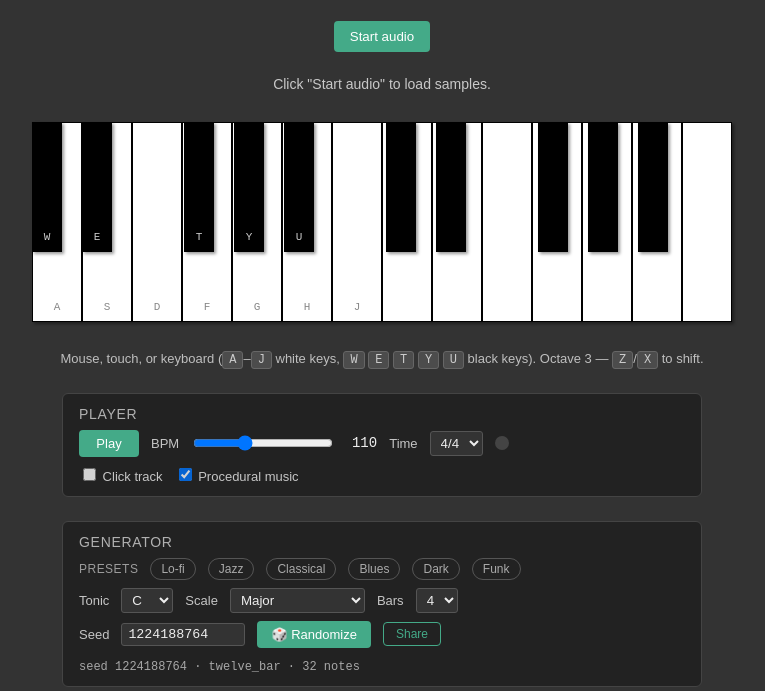
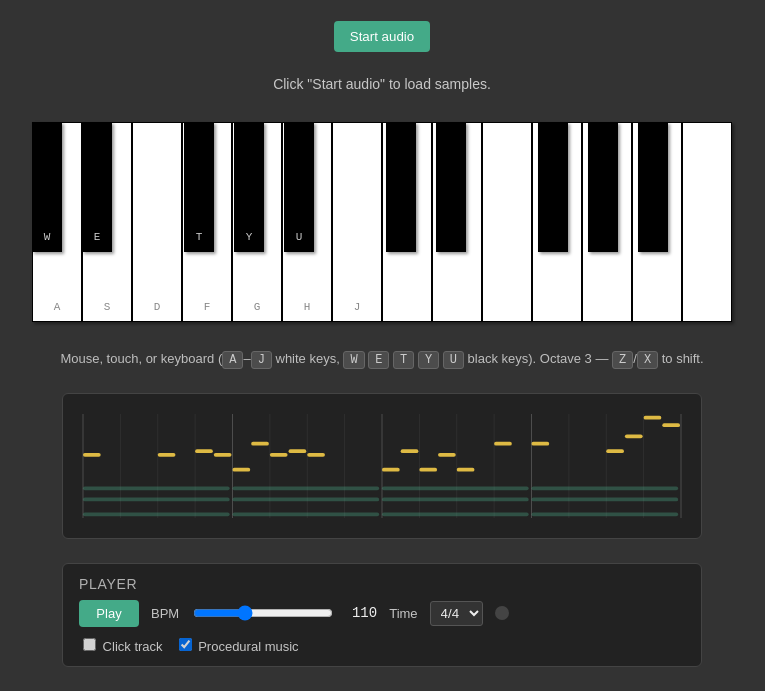
Before and after one commit to chicomcastro/procedural-music-generator-web, a website with bundled scripts: page src/index.html in a window 1280 px wide. Shown: the part 102-793 px from the top of the page, without its empty margins (258-1023 px from the left). Built offline with nearby package versions, Linux system fonts and the light colour scheme.

Commit message:
feat: piano-roll score visualization with playhead
Adds a canvas-based piano roll showing melody notes (yellow) and
chord notes (green) positioned by beat (x) and pitch (y). A white
playhead line tracks the current beat during playback. Renders on
every song change and beat tick; clears on stop.

Co-Authored-By: Claude Opus 4.6 <noreply@anthropic.com>

```diff
--- a/src/index.html
+++ b/src/index.html
@@ -35,6 +35,10 @@
         Mouse, touch, or keyboard (<kbd>A</kbd>–<kbd>J</kbd> white keys, <kbd>W</kbd> <kbd>E</kbd> <kbd>T</kbd> <kbd>Y</kbd> <kbd>U</kbd> black keys).
         Octave <span id="kbd-octave">3</span> &mdash; <kbd>Z</kbd>/<kbd>X</kbd> to shift.
     </p>
+
+    <section id="score-section" aria-label="Score visualization">
+        <canvas id="score-canvas"></canvas>
+    </section>
 
     <section id="metronome" aria-label="Playback controls">
         <h2>Player</h2>
--- a/src/js/main.js
+++ b/src/js/main.js
@@ -10,6 +10,7 @@ import { randomSeed } from './generate/rng.js';
 import { songToMidi } from './export/midi.js';
 import { renderSongToBuffer, audioBufferToWav } from './export/wav.js';
 import { downloadBlob } from './export/download.js';
+import { createScoreCanvas } from './ui/ScoreCanvas.js';
 
 const statusEl = document.getElementById('status');
 const startBtn = document.getElementById('start');
@@ -38,6 +39,8 @@ const clearHistoryBtn = document.getElementById('clear-history');
 const exportMidiBtn = document.getElementById('export-midi');
 const exportWavBtn = document.getElementById('export-wav');
 const exportStatus = document.getElementById('export-status');
+
+const scoreCanvas = createScoreCanvas(document.getElementById('score-canvas'));
 
 const activeVoices = new Map();
 let ready = false;
@@ -177,6 +180,8 @@ function onBeat(beat, when) {
   if (songEnabledInput.checked && currentSong) {
     const beatInSong = beat % currentSong.lengthBeats;
     scheduleSongAtBeat(beatInSong, when);
+    scoreCanvas.setPlayhead(beatInSong);
+    scoreCanvas.render(currentSong);
   }
 }
 
@@ -208,6 +213,7 @@ function regenerateSong({ keepSeed = false } = {}) {
   seedInput.value = String(seed);
   songInfo.textContent = `seed ${seed} · ${currentSong.preset} · ${currentSong.events.length} notes`;
   pushUrlState();
+  scoreCanvas.render(currentSong);
 
   generateBtn.classList.add('flash');
   songInfo.classList.add('flash');
@@ -272,6 +278,8 @@ function stopPlayback() {
     metroBtn.textContent = 'Play';
     metroBtn.classList.remove('playing');
     setTimeout(() => piano.clearAllVisual(), 200);
+    scoreCanvas.setPlayhead(-1);
+    if (currentSong) scoreCanvas.render(currentSong);
   }
 }
 
--- /dev/null
+++ b/src/js/ui/ScoreCanvas.js
@@ -0,0 +1,91 @@
+/** @param {HTMLCanvasElement} canvas */
+export function createScoreCanvas(canvas) {
+  const ctx = canvas.getContext('2d');
+  let playheadBeat = -1;
+
+  function render(song) {
+    if (!song || !song.events.length) {
+      ctx.clearRect(0, 0, canvas.width, canvas.height);
+      return;
+    }
+
+    const dpr = window.devicePixelRatio || 1;
+    const cssW = canvas.clientWidth;
+    const cssH = canvas.clientHeight;
+    canvas.width = cssW * dpr;
+    canvas.height = cssH * dpr;
+    ctx.scale(dpr, dpr);
+
+    ctx.clearRect(0, 0, cssW, cssH);
+
+    const pad = { top: 8, bottom: 8, left: 4, right: 4 };
+    const w = cssW - pad.left - pad.right;
+    const h = cssH - pad.top - pad.bottom;
+
+    const midiValues = song.events.map(e => e.midi);
+    const minMidi = Math.min(...midiValues) - 1;
+    const maxMidi = Math.max(...midiValues) + 1;
+    const midiRange = maxMidi - minMidi || 1;
+
+    const totalBeats = song.lengthBeats;
+    const beatW = w / totalBeats;
+    const noteH = Math.min(h / midiRange, 10);
+
+    function x(beat) { return pad.left + (beat / totalBeats) * w; }
+    function y(midi) { return pad.top + h - ((midi - minMidi) / midiRange) * h - noteH / 2; }
+
+    // beat grid
+    ctx.strokeStyle = 'rgba(255,255,255,0.06)';
+    ctx.lineWidth = 1;
+    for (let b = 0; b <= totalBeats; b++) {
+      const bx = x(b);
+      ctx.beginPath();
+      ctx.moveTo(bx, pad.top);
+      ctx.lineTo(bx, pad.top + h);
+      ctx.stroke();
+    }
+
+    // bar lines
+    ctx.strokeStyle = 'rgba(255,255,255,0.15)';
+    for (let b = 0; b <= totalBeats; b += song.beatsPerBar) {
+      const bx = x(b);
+      ctx.beginPath();
+      ctx.moveTo(bx, pad.top);
+      ctx.lineTo(bx, pad.top + h);
+      ctx.stroke();
+    }
+
+    // notes
+    for (const ev of song.events) {
+      const nx = x(ev.atBeat);
+      const ny = y(ev.midi);
+      const nw = Math.max(beatW * ev.durationBeats - 1, 2);
+
+      if (ev.type === 'chord') {
+        ctx.fillStyle = 'rgba(74, 170, 136, 0.35)';
+      } else {
+        ctx.fillStyle = 'rgba(255, 213, 74, 0.85)';
+      }
+      ctx.beginPath();
+      ctx.roundRect(nx, ny, nw, noteH, 2);
+      ctx.fill();
+    }
+
+    // playhead
+    if (playheadBeat >= 0 && playheadBeat < totalBeats) {
+      const px = x(playheadBeat);
+      ctx.strokeStyle = 'rgba(255, 255, 255, 0.6)';
+      ctx.lineWidth = 1.5;
+      ctx.beginPath();
+      ctx.moveTo(px, pad.top);
+      ctx.lineTo(px, pad.top + h);
+      ctx.stroke();
+    }
+  }
+
+  function setPlayhead(beat) {
+    playheadBeat = beat;
+  }
+
+  return { render, setPlayhead };
+}
--- a/src/styles.css
+++ b/src/styles.css
@@ -158,7 +158,8 @@ kbd {
 #generator,
 #export,
 #save-section,
-#history {
+#history,
+#score-section {
   background: #222;
   border: 1px solid #444;
   border-radius: 6px;
@@ -167,6 +168,12 @@ kbd {
   max-width: 640px;
   width: 100%;
   box-sizing: border-box;
+}
+
+#score-canvas {
+  width: 100%;
+  height: 120px;
+  display: block;
 }
 
 #metronome h2,
@@ -540,9 +547,14 @@ button {
   #generator,
   #export,
   #save-section,
-  #history {
+  #history,
+  #score-section {
     min-width: 0;
     padding: 10px 12px;
+  }
+
+  #score-canvas {
+    height: 90px;
   }
 
   .metronome-row {
```
